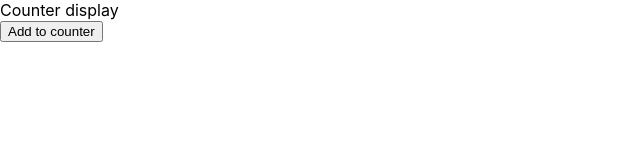
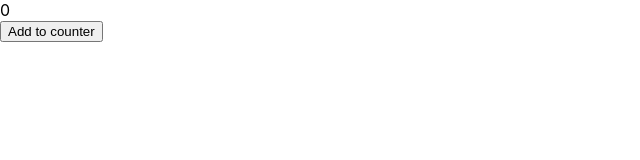
Before and after one commit to Am0031/react-reducer, a React (Create React App) app: page / in a window 1280 px wide. Shown: the top 160 px of the page, without its empty margins (0-640 px from the left). Built offline with nearby package versions, Linux system fonts and the light colour scheme.

Commit message:
added onClick functionality

```diff
--- a/src/components/Counter.js
+++ b/src/components/Counter.js
@@ -1,15 +1,17 @@
+import { useState } from "react";
+
 export const Counter = () => {
-  //some logic
   //some states
+  const [counter, setCounter] = useState(0);
   //some useEffect
 
   const onClick = () => {
-    console.log("button clicked - counter up by 1");
+    setCounter(counter + 1);
   };
 
   return (
     <div>
-      <div>Counter display</div>
+      <div>{counter}</div>
       <div>
         <button type="button" onClick={onClick}>
           Add to counter
```
